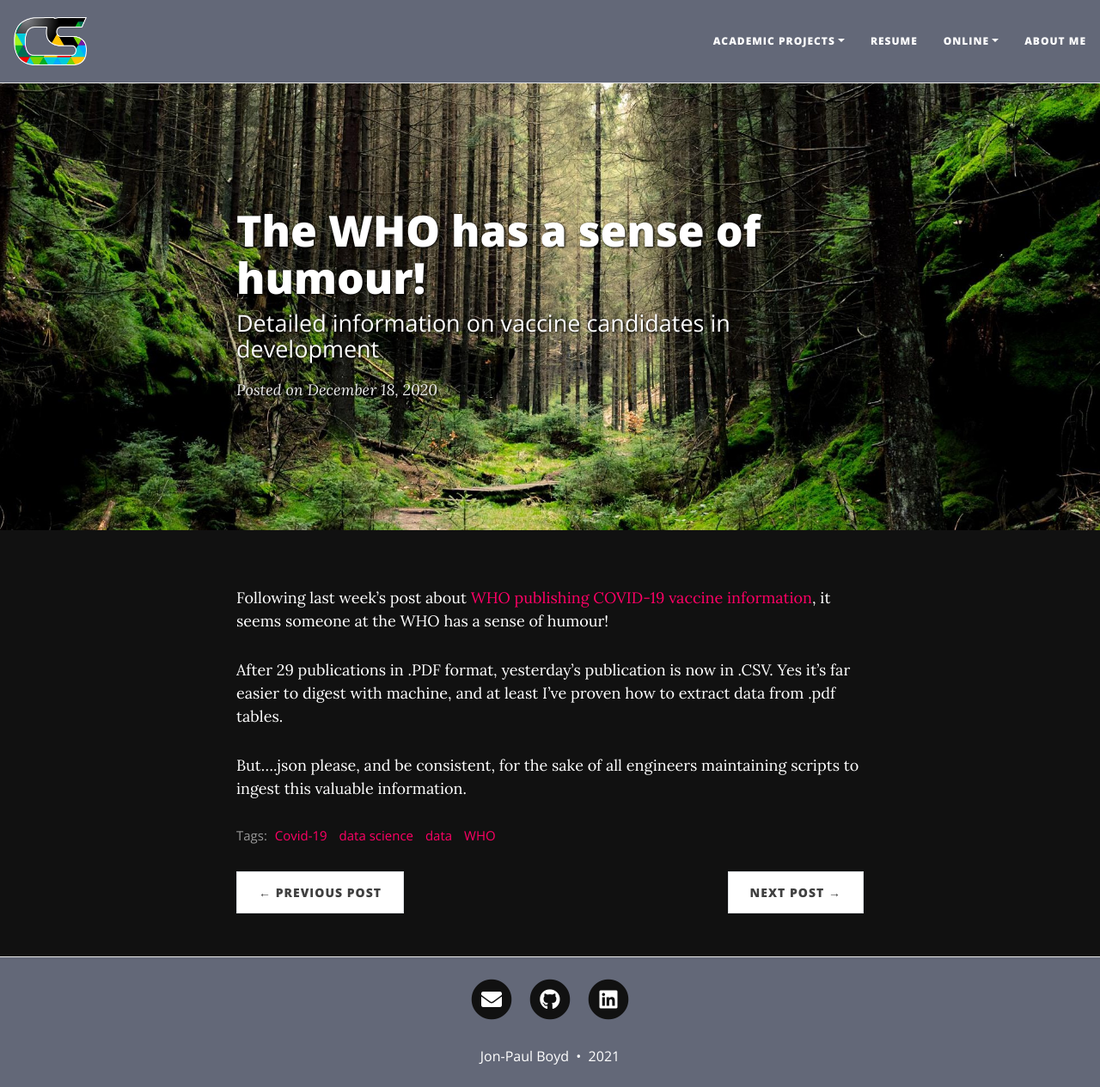
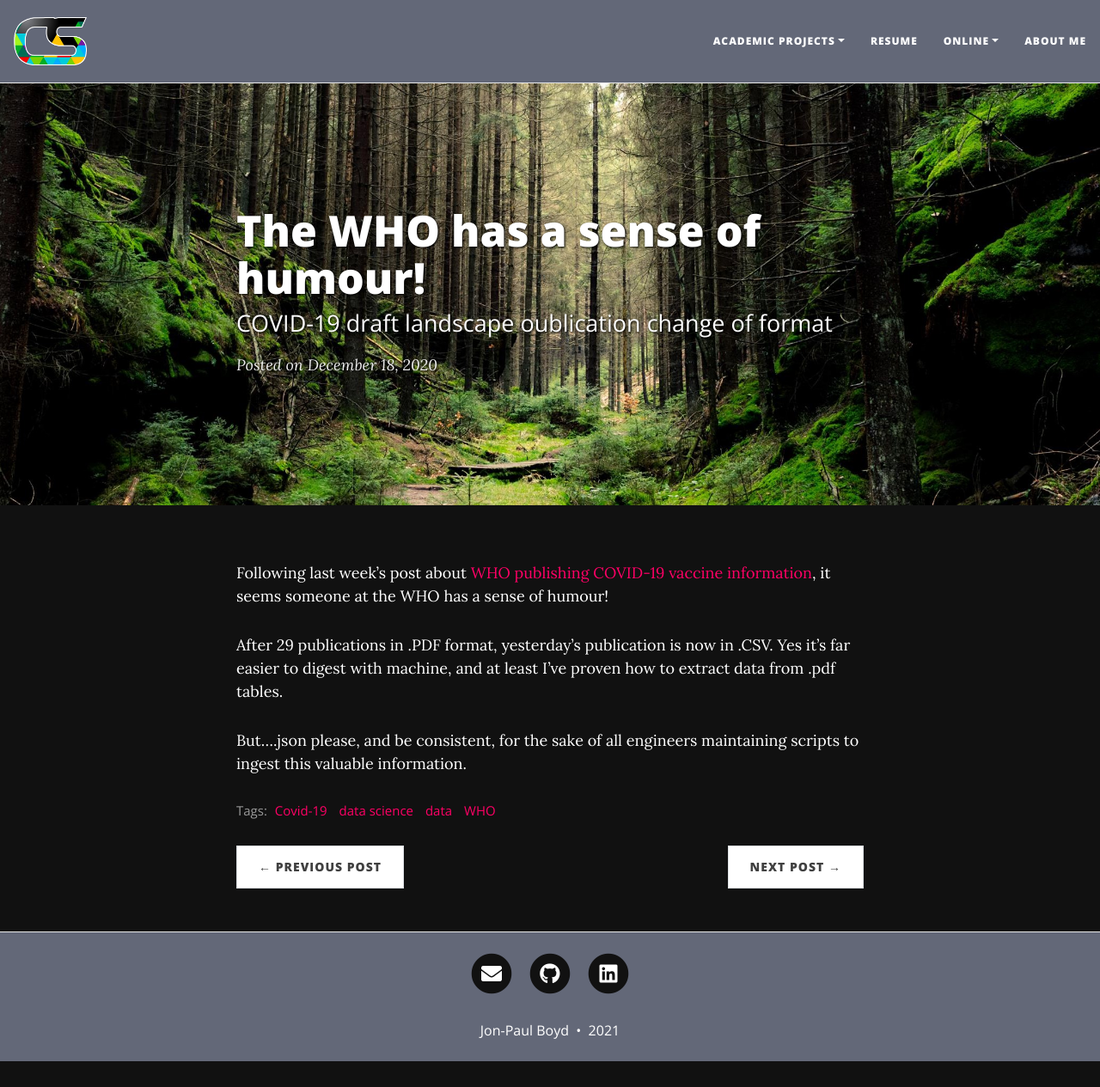
Before and after one commit to corticalstack/corticalstack.github.io, a Jekyll site: the page built from _posts/2020-12-18-who-sense-of-humour.md, in a window 1280 px wide and 1265 px high. Shown: the whole window at 86% size. Built offline with Jekyll 4.4.1, drawn with Linux system fonts in a browser that asks for light colours; nearby versions of some CDN libraries.

Commit message:
Added thesis

```diff
--- a/_posts/2020-12-18-who-sense-of-humour.md
+++ b/_posts/2020-12-18-who-sense-of-humour.md
@@ -1,7 +1,7 @@
 ---
 layout: post
 title: The WHO has a sense of humour!
-subtitle: Detailed information on vaccine candidates in development
+subtitle: COVID-19 draft landscape oublication change of format
 cover-img: /assets/img/forest_path.jpg
 tags: [Covid-19, data science, data, WHO]
 ---
```
